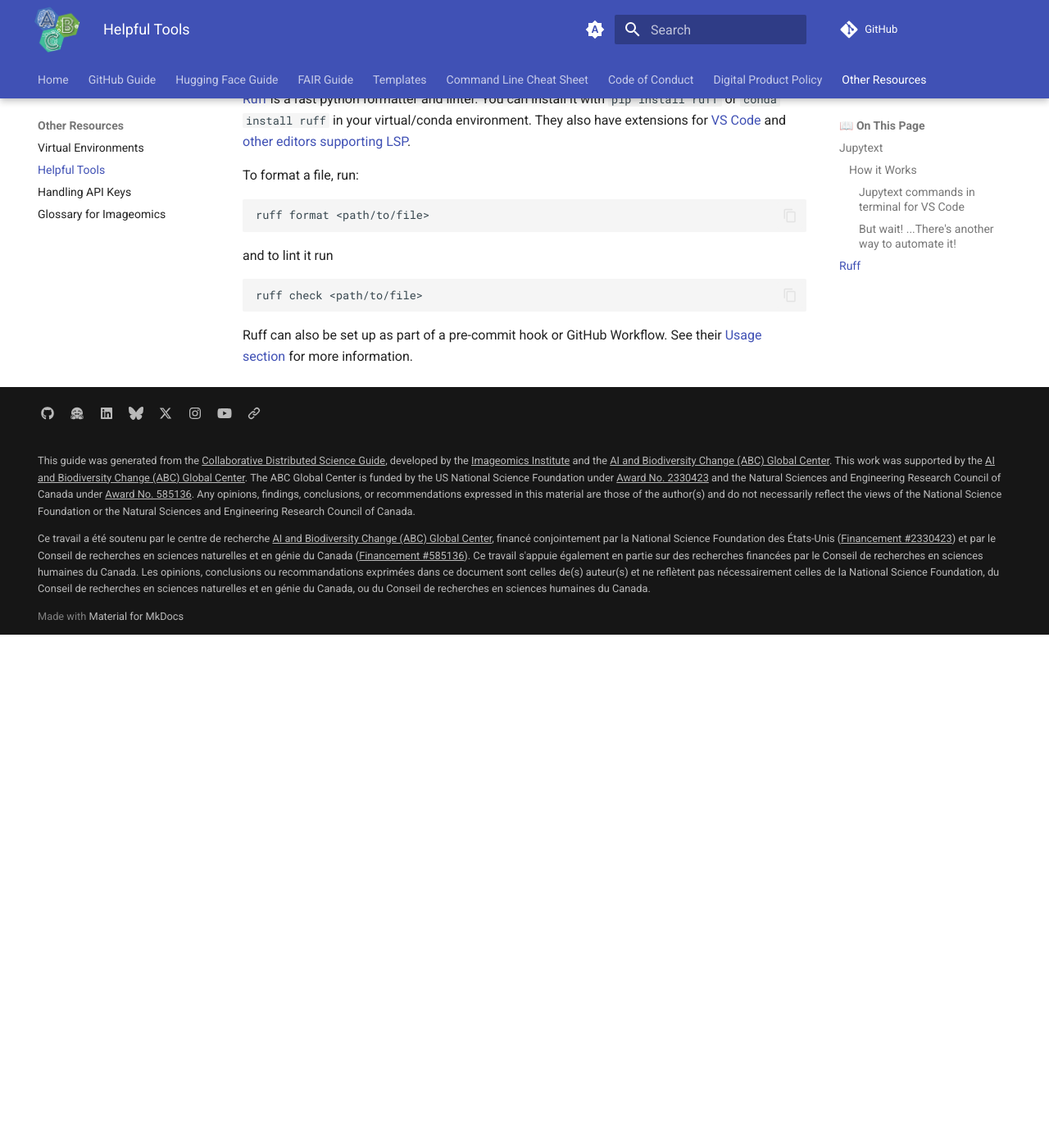
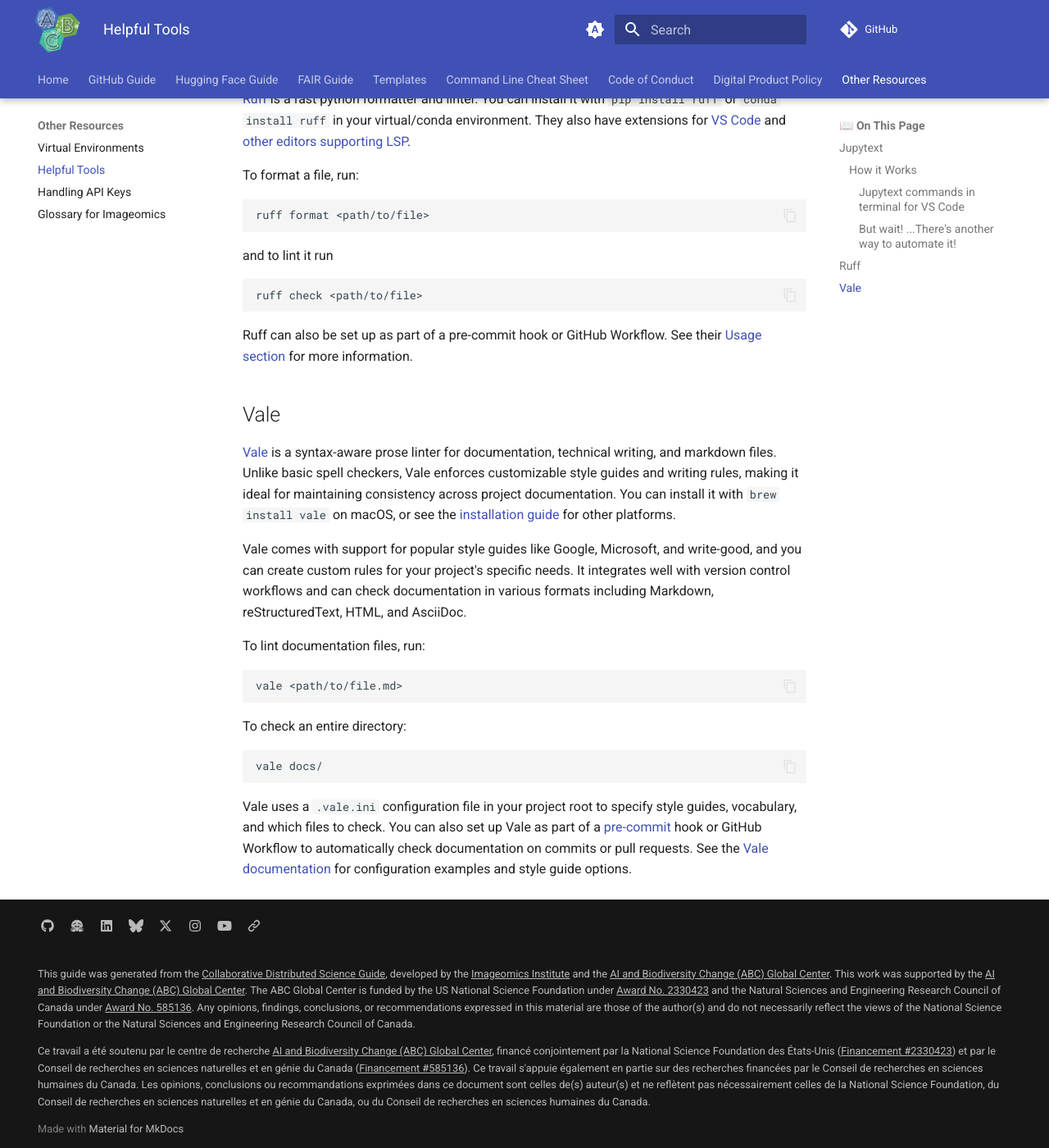
Before and after one commit to ABC-Center/ABC-guide, an MkDocs documentation site: the page built from docs/wiki-guide/Helpful-Tools-for-your-Workflow.md, in a window 1280 px wide and 1400 px high, scrolled down 987 px. Shown: the whole window at 82% size. Built offline with MkDocs 1.6.1 and Material for MkDocs 9.7.7, drawn with Linux system fonts in a browser that asks for light colours; comment, search, counter and statistics services are not loaded; before the commit the page ends 1761 px from its top, so only the background shows below that.

Commit message:
docs(tools): add Vale prose linter section

````diff
--- a/docs/wiki-guide/Helpful-Tools-for-your-Workflow.md
+++ b/docs/wiki-guide/Helpful-Tools-for-your-Workflow.md
@@ -39,3 +39,23 @@ ruff check <path/to/file>
 ```
 
 Ruff can also be set up as part of a pre-commit hook or GitHub Workflow. See their [Usage section](https://github.com/astral-sh/ruff?tab=readme-ov-file#usage) for more information.
+
+## Vale
+
+[Vale](https://github.com/errata-ai/vale) is a syntax-aware prose linter for documentation, technical writing, and markdown files. Unlike basic spell checkers, Vale enforces customizable style guides and writing rules, making it ideal for maintaining consistency across project documentation. You can install it with `brew install vale` on macOS, or see the [installation guide](https://vale.sh/docs/vale-cli/installation/) for other platforms.
+
+Vale comes with support for popular style guides like Google, Microsoft, and write-good, and you can create custom rules for your project's specific needs. It integrates well with version control workflows and can check documentation in various formats including Markdown, reStructuredText, HTML, and AsciiDoc.
+
+To lint documentation files, run:
+
+```bash
+vale <path/to/file.md>
+```
+
+To check an entire directory:
+
+```bash
+vale docs/
+```
+
+Vale uses a `.vale.ini` configuration file in your project root to specify style guides, vocabulary, and which files to check. You can also set up Vale as part of a [pre-commit](https://pre-commit.com/) hook or GitHub Workflow to automatically check documentation on commits or pull requests. See the [Vale documentation](https://vale.sh/docs/) for configuration examples and style guide options.
````
